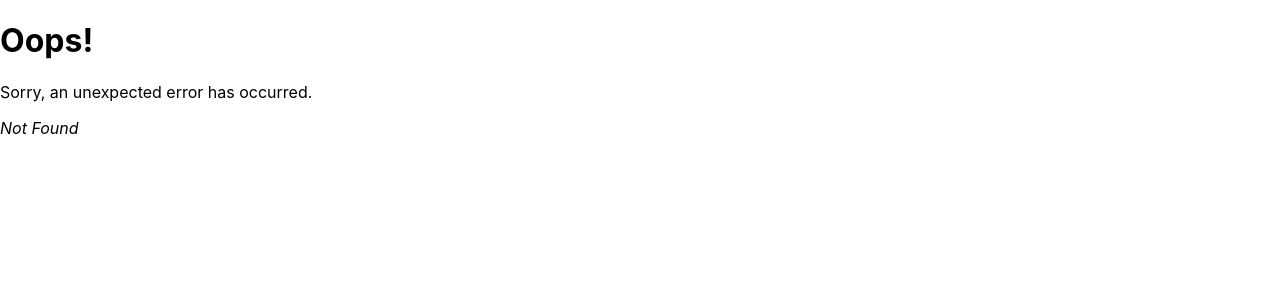
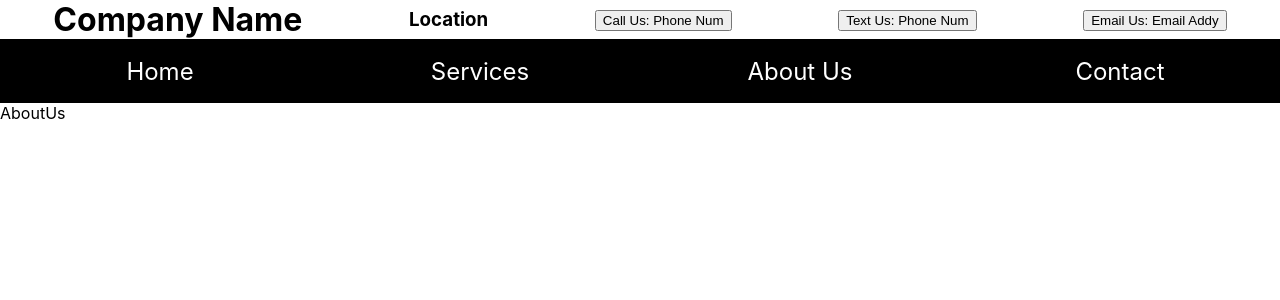
Before and after one commit to Daver067/cleaning-site, a React (Create React App) app: page /AboutUs in a window 1280 px wide. Before the commit this address had no page. Shown: the top 300 px of the page. Built offline with nearby package versions, Linux system fonts and the light colour scheme.

Commit message:
NavBar dropdown menu working correctly

```diff
--- a/src/App.js
+++ b/src/App.js
@@ -1,10 +1,14 @@
+import { Outlet } from "react-router-dom";
 import "./App.scss";
+import CallToAction from "./Components/CallToAction/CallToAction";
 import NavBar from "./Components/NavBar/NavBar";
 
 function App() {
   return (
     <div>
+      <CallToAction />
       <NavBar />
+      <Outlet />
     </div>
   );
 }
--- /dev/null
+++ b/src/Components/AboutUs/AboutUs.js
@@ -0,0 +1,7 @@
+import React, { useState, useEffect } from "react";
+
+function AboutUs() {
+  return <div>AboutUs</div>;
+}
+
+export default AboutUs;
--- /dev/null
+++ b/src/Components/CallToAction/CallToAction.js
@@ -0,0 +1,22 @@
+import React, { useState, useEffect } from "react";
+import "./CallToAction.scss";
+
+function CallToAction() {
+  return (
+    <div id="CallToAction">
+      <h1 className="center">Company Name</h1>
+      <h3 className="center">Location</h3>
+      <div className="center">
+        <button>Call Us: Phone Num</button>
+      </div>
+      <div className="center">
+        <button>Text Us: Phone Num</button>
+      </div>
+      <div className="center">
+        <button>Email Us: Email Addy</button>
+      </div>
+    </div>
+  );
+}
+
+export default CallToAction;
--- /dev/null
+++ b/src/Components/CallToAction/CallToAction.scss
@@ -0,0 +1,7 @@
+#CallToAction {
+  display: flex;
+
+  .center {
+    margin: auto;
+  }
+}
--- /dev/null
+++ b/src/Components/Contact/Contact.js
@@ -0,0 +1,7 @@
+import React, { useState, useEffect } from "react";
+
+function Contact() {
+  return <div>Contact</div>;
+}
+
+export default Contact;
--- /dev/null
+++ b/src/Components/Home/Home.js
@@ -0,0 +1,7 @@
+import React, { useState, useEffect } from "react";
+
+function Home() {
+  return <div>Home</div>;
+}
+
+export default Home;
--- a/src/Components/NavBar/MenuItem.js
+++ b/src/Components/NavBar/MenuItem.js
@@ -1,10 +1,24 @@
 import React, { useState, useEffect } from "react";
 import { Link } from "react-router-dom";
 
-function MenuItem({ theLink, info }) {
+function MenuItem(props) {
+  const { theLink, info } = props;
+  let linkClasses = "link";
+  let divClasses = "menuItem";
+
+  if (props.additionalClassNames) {
+    function joinClassNames(extraClasses) {
+      return ` ${extraClasses}`;
+    }
+    divClasses += props.additionalClassNames.map(joinClassNames);
+  }
+
   return (
-    <div className="menuItem">
-      <Link to={theLink}>{info}</Link>
+    <div className={divClasses}>
+      <Link to={theLink} className={linkClasses}>
+        {info}
+      </Link>
+      {props.additionalMenuItems}
     </div>
   );
 }
--- a/src/Components/NavBar/NavBar.js
+++ b/src/Components/NavBar/NavBar.js
@@ -6,9 +6,21 @@ import "./NavBar.scss";
 function NavBar() {
   return (
     <div id="NavBar">
-      <MenuItem theLink="/" info="first link" />
-      <MenuItem theLink="/" info="second link" />
-      <MenuItem theLink="/" info="third link" />
+      <MenuItem theLink="/Home" info="Home" />
+      <MenuItem
+        theLink="/Services"
+        info="Services"
+        additionalClassNames={["dropdown"]}
+        additionalMenuItems={[
+          <div className="dropdown-content">
+            <MenuItem theLink="/Services" info="Service1" />
+            <MenuItem theLink="/Services" info="Service2" />
+            <MenuItem theLink="/Services" info="Service3" />
+          </div>,
+        ]}
+      />
+      <MenuItem theLink="/AboutUs" info="About Us" />
+      <MenuItem theLink="/Contact" info="Contact" />
     </div>
   );
 }
--- a/src/Components/NavBar/NavBar.scss
+++ b/src/Components/NavBar/NavBar.scss
@@ -8,7 +8,53 @@
   align-items: center;
 
   .menuItem {
+    width: 25vw;
     text-align: center;
-    font-size: 0.75em;
+    font-size: 1.5rem;
+    .link {
+      text-decoration: none;
+      color: white;
+      &:hover {
+        color: rgb(233, 233, 233);
+        font-size: 1.15em;
+      }
+    }
+    .dropdown-content {
+      display: none;
+      position: absolute;
+      background-color: black;
+      padding-top: 0.5em;
+      min-width: 25vw;
+      z-index: 1;
+      > .menuItem {
+        height: 4rem;
+        display: flex;
+        flex-direction: column;
+        justify-content: center;
+      }
+      .link {
+        float: none;
+        color: white;
+        text-decoration: none;
+        display: block;
+        text-align: center;
+      }
+      &:hover {
+        background-color: black;
+      }
+    }
+
+    & .dropdown {
+      float: left;
+      overflow: hidden;
+    }
+    &:hover .dropdown-content {
+      display: block;
+    }
+  }
+
+  .menuItem .link:hover,
+  .dropdown:hover .link {
+    background-color: black;
   }
 }
--- /dev/null
+++ b/src/Components/Services/Services.js
@@ -0,0 +1,7 @@
+import React, { useState, useEffect } from "react";
+
+function Services() {
+  return <div>Services</div>;
+}
+
+export default Services;
```
Also changed, not shown: src/index.js (+22 -0 lines).
